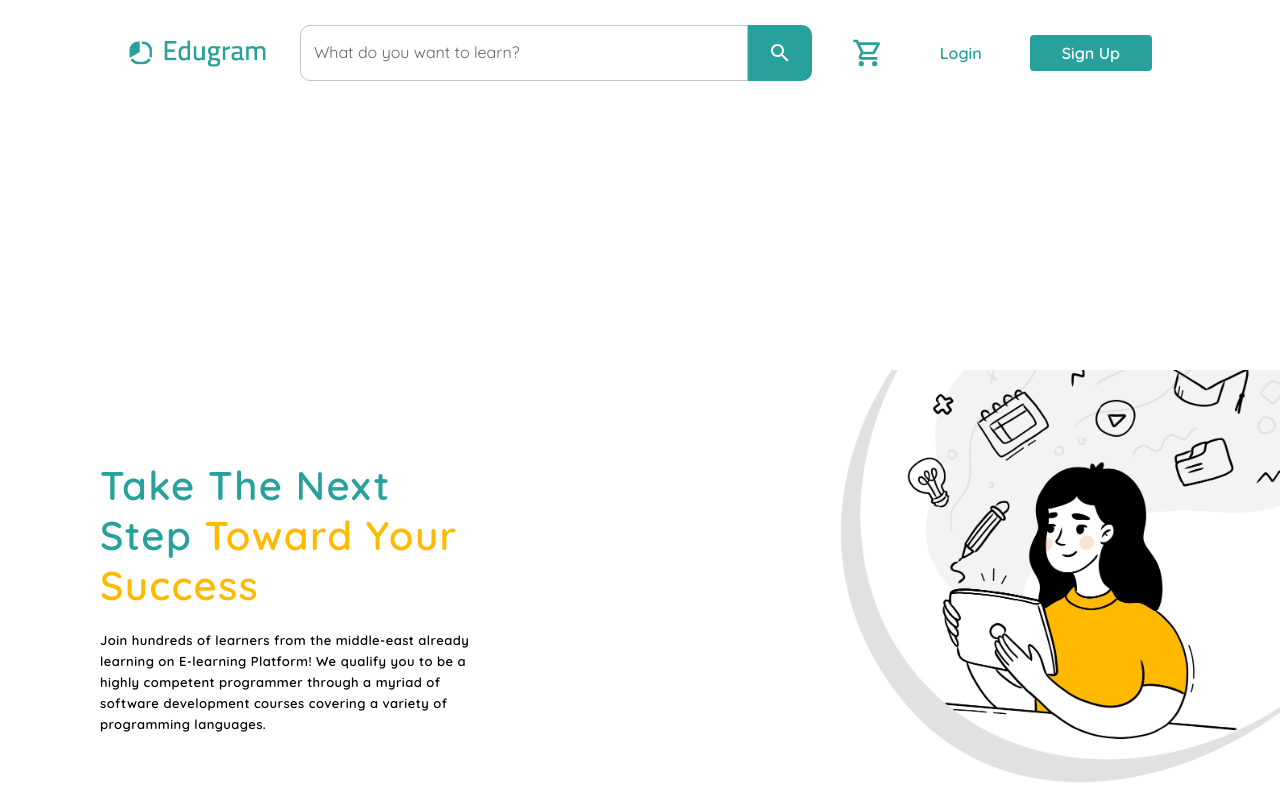
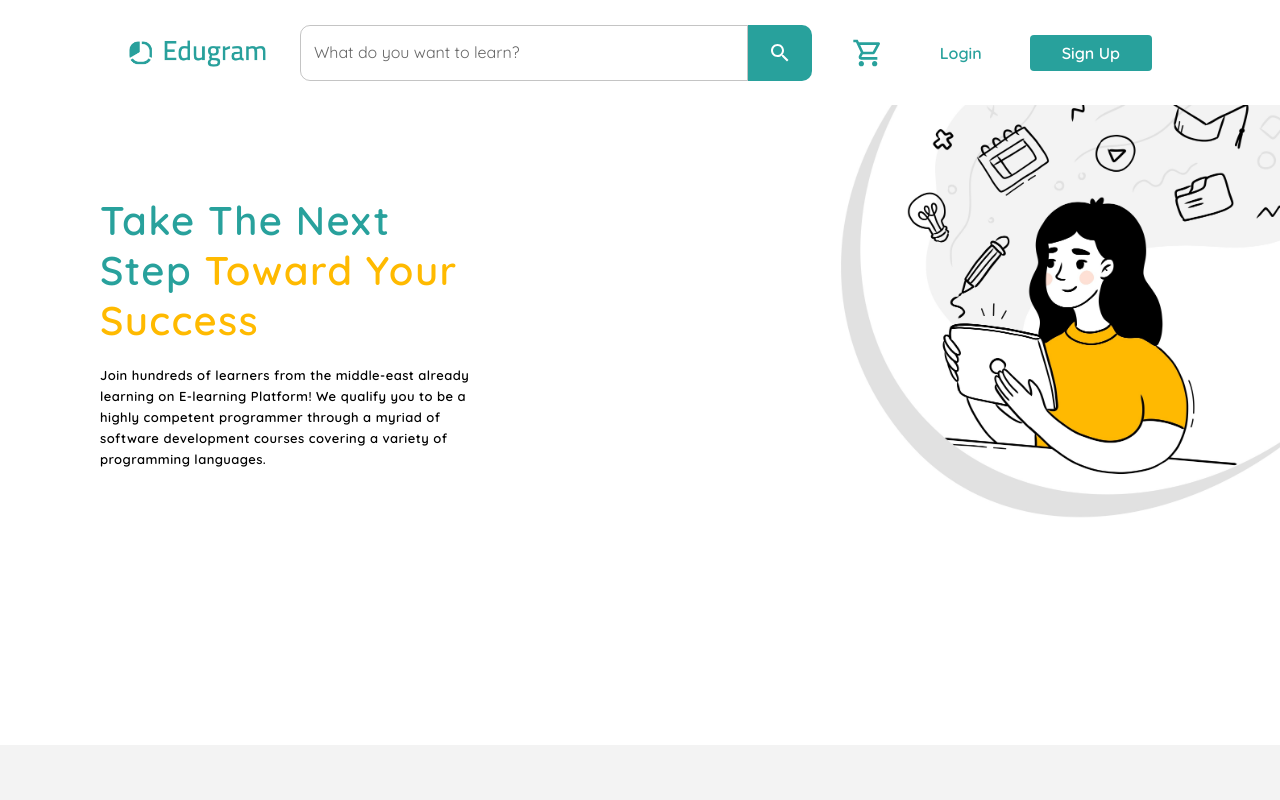
Before and after one commit to zeyadzidan/E-Learning, a React (Create React App) app: page / in a window 1280 px wide. Shown: the top 800 px of the page. Built offline with nearby package versions, Linux system fonts and the light colour scheme.

Commit message:
Update Intro.js

```diff
--- a/src/components/PageBlocks/Intro.js
+++ b/src/components/PageBlocks/Intro.js
@@ -6,7 +6,7 @@ export default function Intro() {
   const mainTheme = useTheme();
 
   return (
-    <Box display="flex" flexDirection="column" justifyContent="flex-end" height="700px">
+    <Box display="flex" flexDirection="column" justifyContent="flex-start" height="640px">
       <Box
         display="flex"
         flexDirection="row" // Default
```
